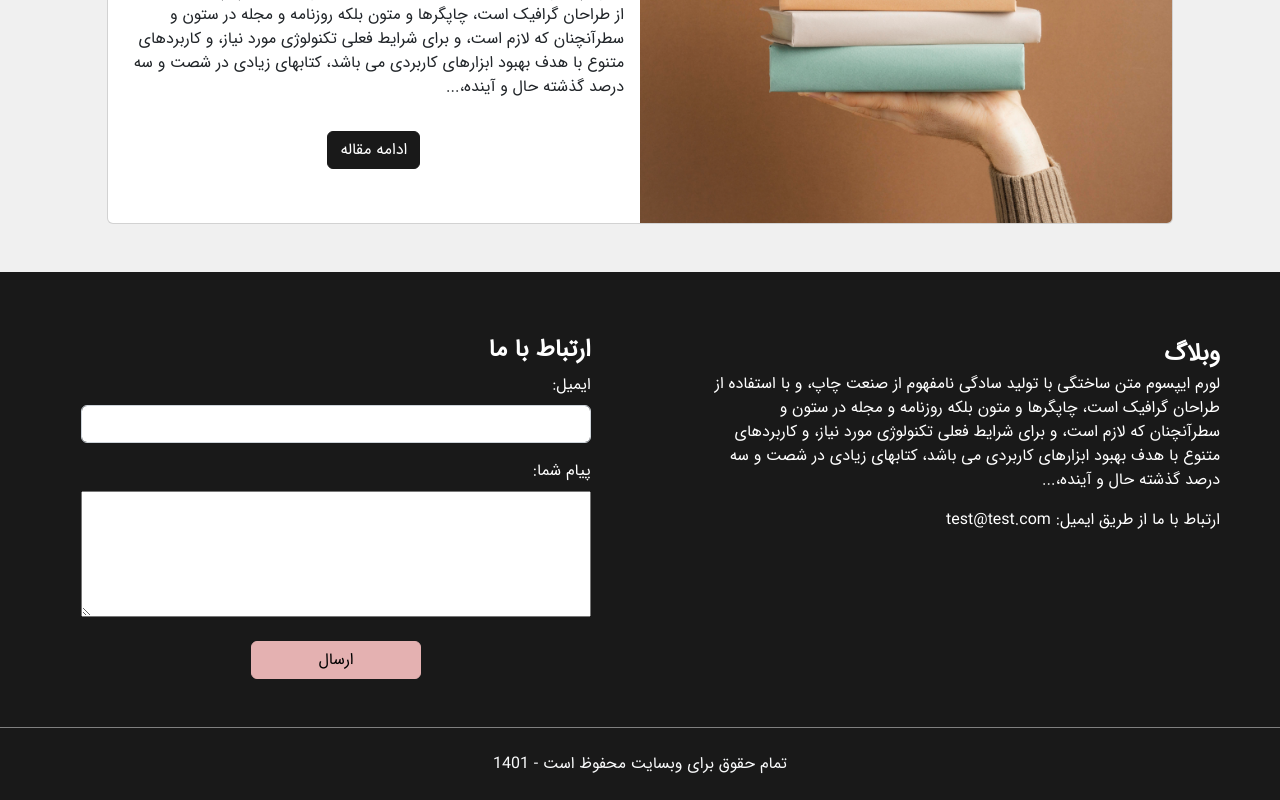
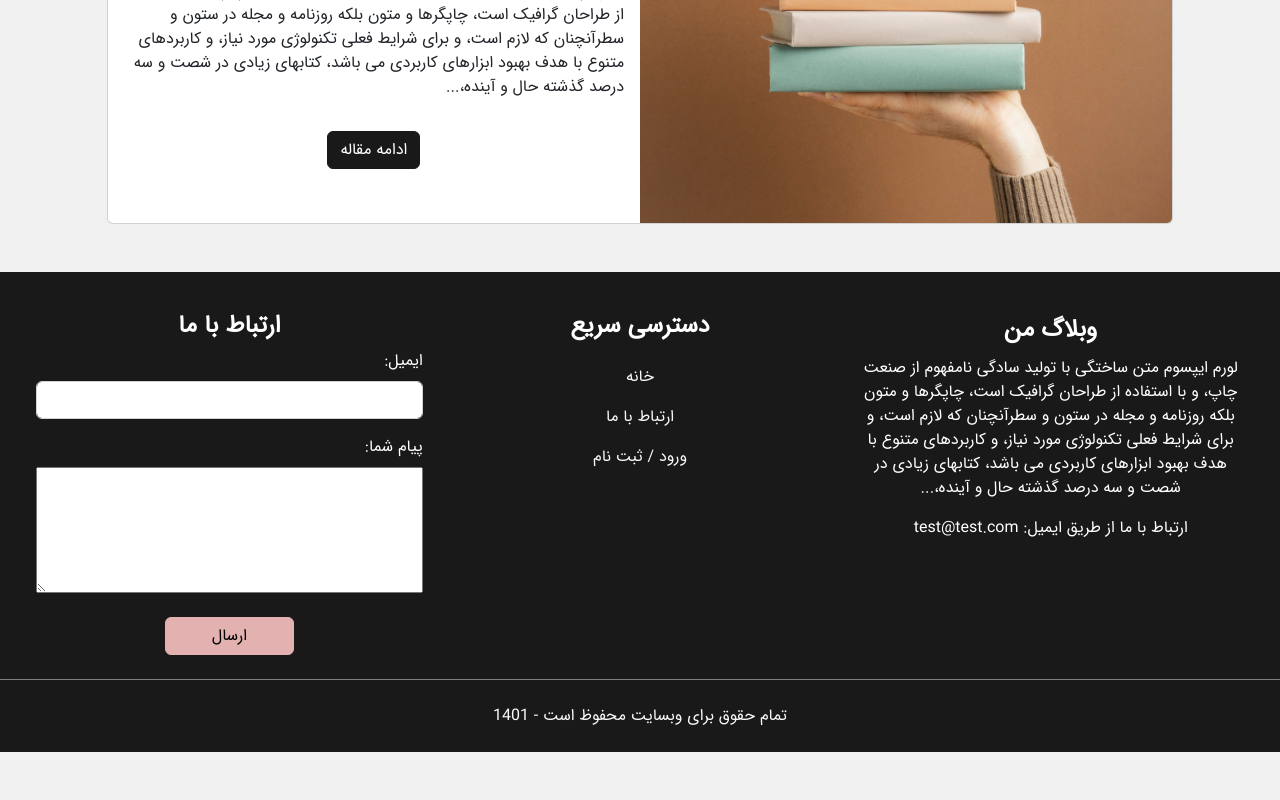
Before and after one commit to AliKarimNemati/weblog, a Vue app: page / in a window 1280 px wide. Shown: the part 1120-1920 px from the top of the page. After the commit the page ends 1872 px from the top, so only its background shows below. Built offline with nearby package versions, Linux system fonts and the light colour scheme.

Commit message:
footer updated and quick access added

```diff
--- a/src/components/Footer.vue
+++ b/src/components/Footer.vue
@@ -1,23 +1,23 @@
 <template>
   <footer dir="rtl" class="bg-primary m-0 mt-5 pt-3">
-    <div class="row m-0">
-      <div class="col-md-5 col-12 m-md-5 m-2 me-auto">
+    <div class="row m-4">
+      <div class="col-md-4 col-12">
         <div class="row">
           <router-link
-            class="text-decoration-none fw-bold fs-4 text-white"
+            class="text-decoration-none fw-bold fs-4 text-white text-center mb-2"
             to="/"
-            >وبلاگ</router-link
+            >وبلاگ من</router-link
           >
         </div>
         <div>
-          <p class="text-white p-0">
+          <p class="text-white p-0 text-center">
             لورم ایپسوم متن ساختگی با تولید سادگی نامفهوم از صنعت چاپ، و با
             استفاده از طراحان گرافیک است، چاپگرها و متون بلکه روزنامه و مجله در
             ستون و سطرآنچنان که لازم است، و برای شرایط فعلی تکنولوژی مورد نیاز،
             و کاربردهای متنوع با هدف بهبود ابزارهای کاربردی می باشد، کتابهای
             زیادی در شصت و سه درصد گذشته حال و آینده،...
           </p>
-          <p class="text-white p-0">
+          <p class="text-white p-0 text-center">
             ارتباط با ما از طریق ایمیل:
             <a href="#" class="text-decoration-none text-white"
               >test@test.com
@@ -25,8 +25,32 @@
           </p>
         </div>
       </div>
-      <div class="col-md-5 col-12 m-md-5 m-2 me-auto">
-        <h4 class="fw-bold fs-4 text-white">ارتباط با ما</h4>
+      <div class="col-md-4 col-12 text-center">
+        <h4 class="fw-bold fs-4 text-white mb-2">دسترسی سریع</h4>
+        <nav class="list-inline d-inline-block">
+          <router-link
+            class="nav-link link-light active mt-3"
+            aria-current="page"
+            to="/"
+            >خانه</router-link
+          >
+          <a
+            class="nav-link link-light mt-3"
+            data-bs-toggle="modal"
+            data-bs-target="#contact"
+            >ارتباط با ما</a
+          >
+          <a
+            class="nav-link link-light mt-3"
+            data-bs-toggle="modal"
+            data-bs-target="#login_register"
+          >
+            ورود / ثبت نام
+          </a>
+        </nav>
+      </div>
+      <div class="col-md-4 col-12">
+        <h4 class="fw-bold fs-4 text-white text-center mb-2">ارتباط با ما</h4>
         <form id="contact-us" @submit.prevent="handleSubmit">
           <div
             class="
@@ -50,9 +74,7 @@
             ></button>
           </div>
           <div class="mb-3">
-            <label for="email" class="form-label text-white"
-              >ایمیل:
-            </label>
+            <label for="email" class="form-label text-white">ایمیل: </label>
             <input
               type="email"
               class="form-control"
@@ -63,10 +85,15 @@
             />
           </div>
           <div class="mb-3">
-            <label class="form-label text-white"
-              >پیام شما:
-            </label>
-            <textarea name="" id="" class="w-100" rows="5" required v-model="message"></textarea>
+            <label class="form-label text-white">پیام شما: </label>
+            <textarea
+              name=""
+              id=""
+              class="w-100"
+              rows="5"
+              required
+              v-model="message"
+            ></textarea>
           </div>
           <div class="text-center">
             <button type="submit" class="btn btn-lightBrown col-4">
@@ -85,25 +112,28 @@
 
 <script>
 export default {
-    data(){
-    return{
+  data() {
+    return {
       isSend: false,
-      message:'',
-      email:'',
-    }
+      message: "",
+      email: "",
+    };
   },
   methods: {
     handleSubmit() {
       this.isSend = true;
-      this.message = '';
-      this.email = '';
+      this.message = "";
+      this.email = "";
       setInterval(() => {
-        this.isSend = false
+        this.isSend = false;
       }, 3000);
     },
   },
 };
 </script>
 
-<style>
+<style scoped>
+a {
+  cursor: pointer;
+}
 </style>
```
